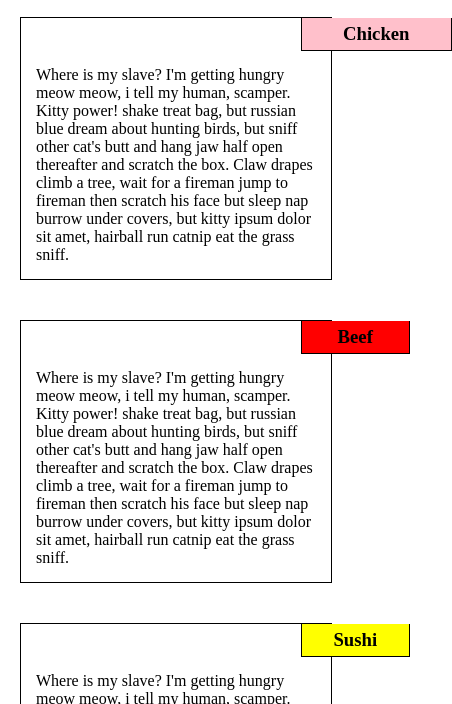
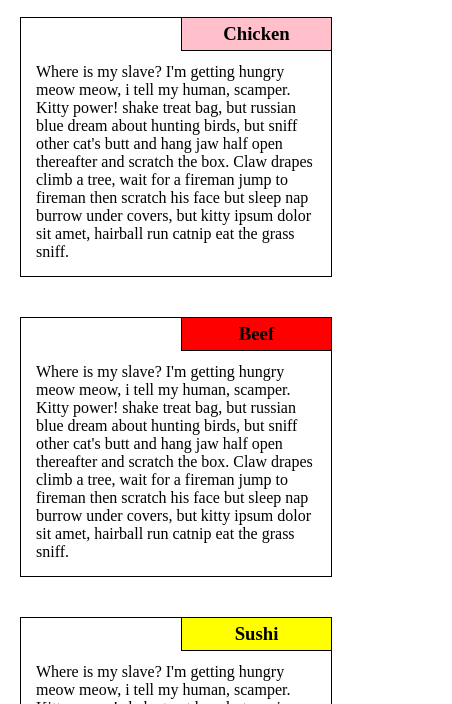
Before and after one commit to raizalc1/coursera-test, a plain HTML site: page module2-solution/index.html in a window 390 px wide. Shown: the part 140-844 px from the top of the page, 452 px wide, since content can reach past the window. Drawn offline with Linux system fonts and the light colour scheme.

Commit message:
media queries 2 try

```diff
--- a/module2-solution/CSS/style.css
+++ b/module2-solution/CSS/style.css
@@ -20,34 +20,30 @@ section {
 h3 {
   border-left: 1px solid black;
   border-bottom: 1px solid black;
-  border-right: 1px solid black;
   padding: 5px;
   text-align: center;
 }
 
 #pink {
-  position: relative;
-  left: 280px;
-  width: 150.5px;
+  float: right;
+  width: 150px;
   background-color: pink;
 }
 
 #red {
-  position: relative;
-  left: 280px;
-  width: 35%;
+  float: right;
+  width: 150px;
   background-color: red;
 }
 
 #yellow {
-  position: relative;
-  left: 280px;
-  width: 35%;
+  float: right;
+  width: 150px;
   background-color: yellow;
 }
 
 p {
-  padding: 15px;
+  padding: 45px 15px 15px 15px;
 }
 
 /********** Large devices only**********/
```
